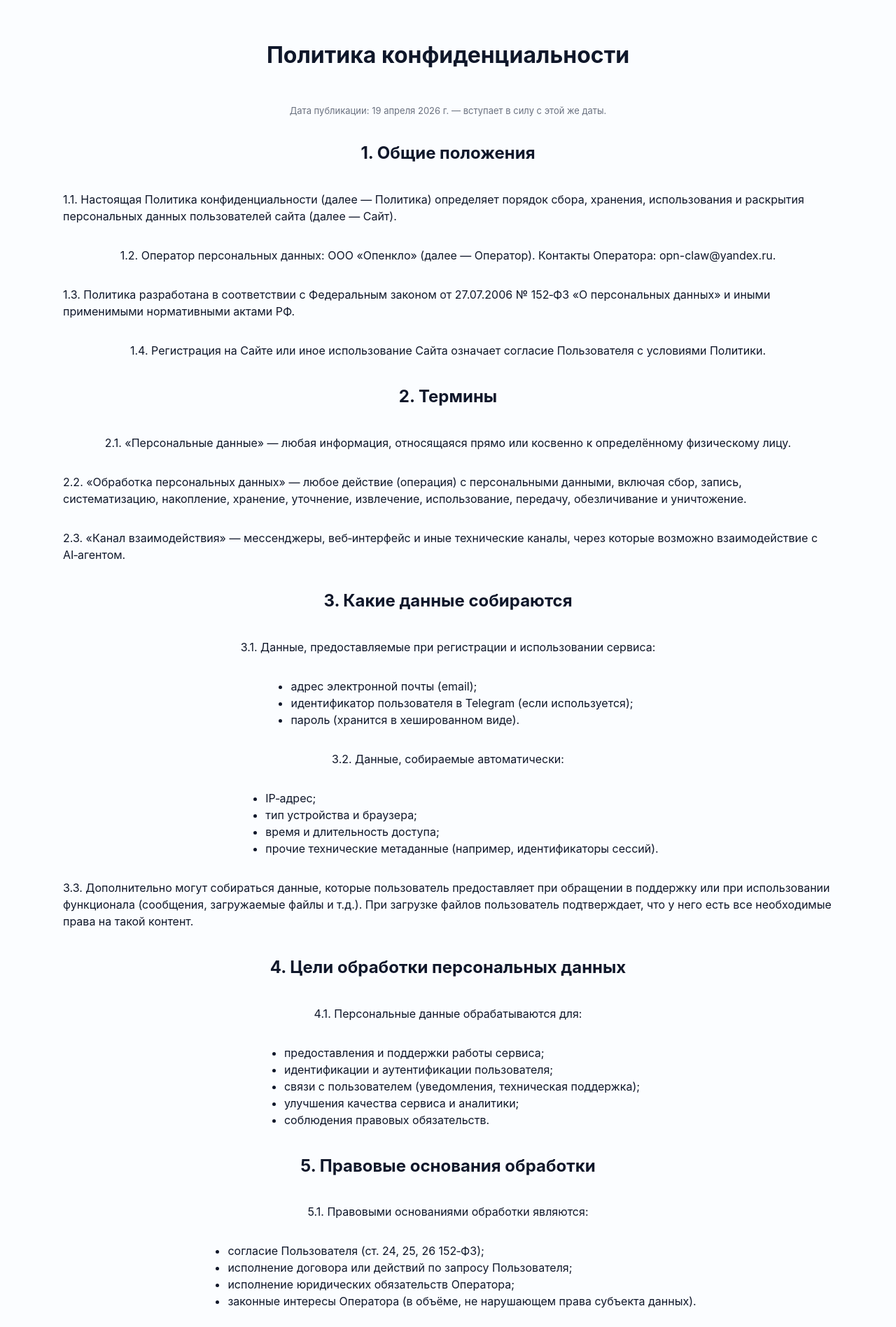
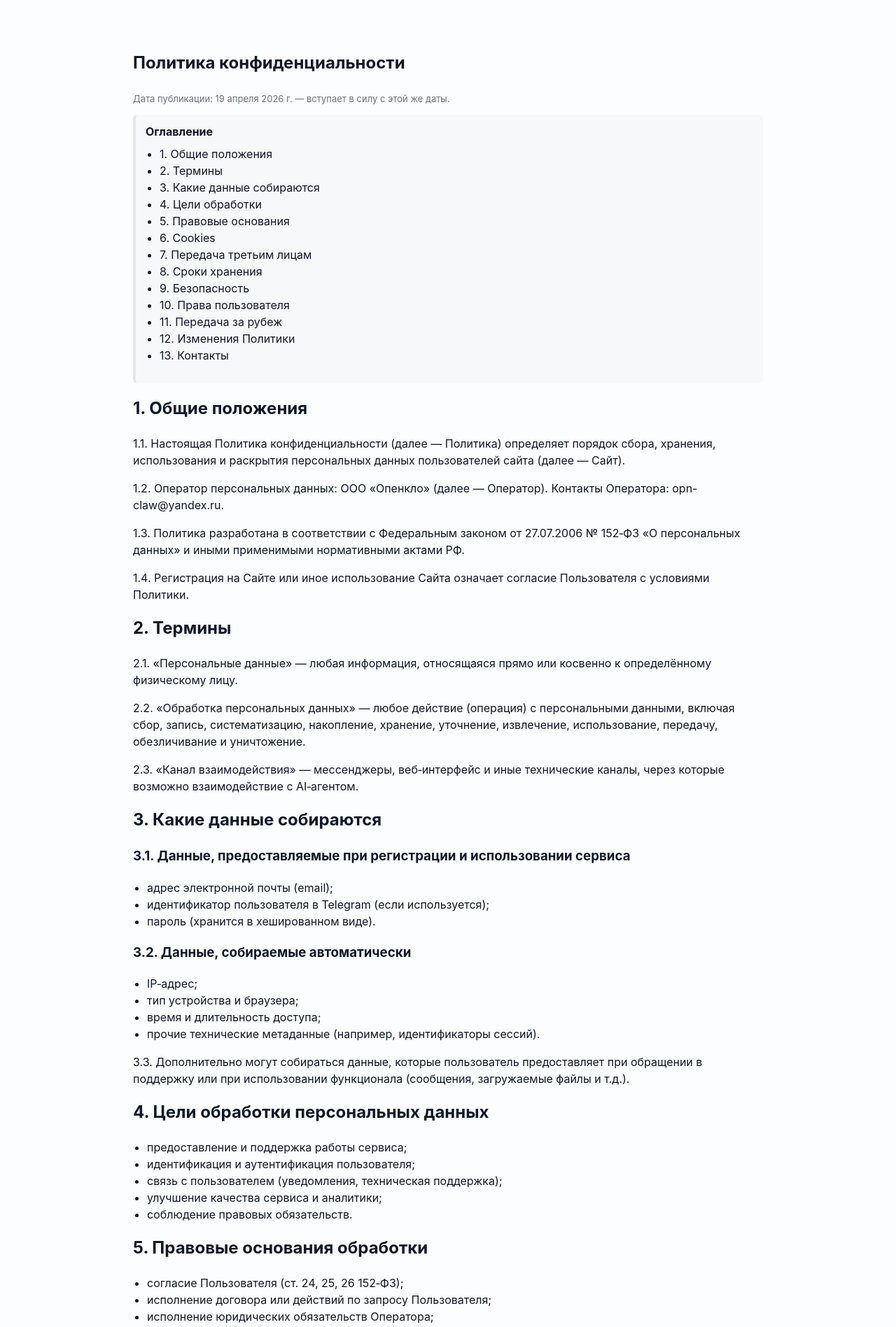
Before and after one commit to novaaurelis/nova-ai-agents-site-backup, a Next.js app: page /ru/privacy in a window 1280 px wide. Shown: the part 120-2017 px from the top of the page at 70% size. Built offline with nearby package versions, Linux system fonts and the light colour scheme.

Commit message:
style: improve privacy policy layout (RU)

```diff
--- a/pages/ru/privacy.js
+++ b/pages/ru/privacy.js
@@ -6,72 +6,108 @@ export default function RuPrivacy(){
     <div>
       <Header/>
       <main className="container">
+        <article className="policy">
+          <header className="policy-header">
             <h1>Политика конфиденциальности</h1>
-        <p className="muted">Дата публикации: 19 апреля 2026 г. — вступает в силу с этой же даты.</p>
+            <p className="muted"><time dateTime="2026-04-19">Дата публикации: 19 апреля 2026 г.</time> — вступает в силу с этой же даты.</p>
+          </header>
 
+          <nav className="toc" aria-label="Оглавление">
+            <strong>Оглавление</strong>
+            <ul>
+              <li><a href="#general">1. Общие положения</a></li>
+              <li><a href="#terms">2. Термины</a></li>
+              <li><a href="#collected">3. Какие данные собираются</a></li>
+              <li><a href="#purposes">4. Цели обработки</a></li>
+              <li><a href="#legal">5. Правовые основания</a></li>
+              <li><a href="#cookies">6. Cookies</a></li>
+              <li><a href="#third">7. Передача третьим лицам</a></li>
+              <li><a href="#storage">8. Сроки хранения</a></li>
+              <li><a href="#security">9. Безопасность</a></li>
+              <li><a href="#rights">10. Права пользователя</a></li>
+              <li><a href="#cross">11. Передача за рубеж</a></li>
+              <li><a href="#changes">12. Изменения Политики</a></li>
+              <li><a href="#contacts">13. Контакты</a></li>
+            </ul>
+          </nav>
+
+          <section id="general">
             <h2>1. Общие положения</h2>
             <p>1.1. Настоящая Политика конфиденциальности (далее — Политика) определяет порядок сбора, хранения, использования и раскрытия персональных данных пользователей сайта (далее — Сайт).</p>
             <p>1.2. Оператор персональных данных: ООО «Опенкло» (далее — Оператор). Контакты Оператора: opn-claw@yandex.ru.</p>
             <p>1.3. Политика разработана в соответствии с Федеральным законом от 27.07.2006 № 152‑ФЗ «О персональных данных» и иными применимыми нормативными актами РФ.</p>
             <p>1.4. Регистрация на Сайте или иное использование Сайта означает согласие Пользователя с условиями Политики.</p>
+          </section>
 
+          <section id="terms">
             <h2>2. Термины</h2>
             <p>2.1. «Персональные данные» — любая информация, относящаяся прямо или косвенно к определённому физическому лицу.</p>
             <p>2.2. «Обработка персональных данных» — любое действие (операция) с персональными данными, включая сбор, запись, систематизацию, накопление, хранение, уточнение, извлечение, использование, передачу, обезличивание и уничтожение.</p>
             <p>2.3. «Канал взаимодействия» — мессенджеры, веб‑интерфейс и иные технические каналы, через которые возможно взаимодействие с AI‑агентом.</p>
+          </section>
 
+          <section id="collected">
             <h2>3. Какие данные собираются</h2>
-        <p>3.1. Данные, предоставляемые при регистрации и использовании сервиса:</p>
+            <h3>3.1. Данные, предоставляемые при регистрации и использовании сервиса</h3>
             <ul>
               <li>адрес электронной почты (email);</li>
               <li>идентификатор пользователя в Telegram (если используется);</li>
               <li>пароль (хранится в хешированном виде).</li>
             </ul>
-        <p>3.2. Данные, собираемые автоматически:</p>
+
+            <h3>3.2. Данные, собираемые автоматически</h3>
             <ul>
               <li>IP‑адрес;</li>
               <li>тип устройства и браузера;</li>
               <li>время и длительность доступа;</li>
               <li>прочие технические метаданные (например, идентификаторы сессий).</li>
             </ul>
-        <p>3.3. Дополнительно могут собираться данные, которые пользователь предоставляет при обращении в поддержку или при использовании функционала (сообщения, загружаемые файлы и т.д.). При загрузке файлов пользователь подтверждает, что у него есть все необходимые права на такой контент.</p>
 
+            <p>3.3. Дополнительно могут собираться данные, которые пользователь предоставляет при обращении в поддержку или при использовании функционала (сообщения, загружаемые файлы и т.д.).</p>
+          </section>
+
+          <section id="purposes">
             <h2>4. Цели обработки персональных данных</h2>
-        <p>4.1. Персональные данные обрабатываются для:</p>
             <ul>
-          <li>предоставления и поддержки работы сервиса;</li>
-          <li>идентификации и аутентификации пользователя;</li>
-          <li>связи с пользователем (уведомления, техническая поддержка);</li>
-          <li>улучшения качества сервиса и аналитики;</li>
-          <li>соблюдения правовых обязательств.</li>
+              <li>предоставление и поддержка работы сервиса;</li>
+              <li>идентификация и аутентификация пользователя;</li>
+              <li>связь с пользователем (уведомления, техническая поддержка);</li>
+              <li>улучшение качества сервиса и аналитики;</li>
+              <li>соблюдение правовых обязательств.</li>
             </ul>
+          </section>
 
+          <section id="legal">
             <h2>5. Правовые основания обработки</h2>
-        <p>5.1. Правовыми основаниями обработки являются:</p>
             <ul>
               <li>согласие Пользователя (ст. 24, 25, 26 152‑ФЗ);</li>
               <li>исполнение договора или действий по запросу Пользователя;</li>
               <li>исполнение юридических обязательств Оператора;</li>
               <li>законные интересы Оператора (в объёме, не нарушающем права субъекта данных).</li>
             </ul>
+          </section>
 
+          <section id="cookies">
             <h2>6. Cookies и технологии отслеживания</h2>
             <p>6.1. Используются:</p>
             <ul>
               <li>сессионные cookies — для авторизации и поддержания сессии;</li>
               <li>аналитические cookies — для сбора обезличенной статистики посещений (например, Яндекс.Метрика и/или Google Analytics).</li>
             </ul>
-        <p>6.2. Пользователь может отключить cookies в настройках браузера, но некоторые функции Сервиса при этом будут недоступны.</p>
-        <p>6.3. На Сайте могут работать сторонние скрипты/плагины (CDN, аналитика) — отдельные обработчики могут собирать данные в соответствии со своими политиками конфиденциальности.</p>
+            <p>6.2. Пользователь может отключить cookies в настройках браузера. При этом некоторые функции сервиса могут стать недоступны.</p>
+          </section>
 
+          <section id="third">
             <h2>7. Передача данных третьим лицам и обработчикам</h2>
             <p>7.1. Оператор не продаёт персональные данные. Передача возможна только в следующих случаях:</p>
             <ul>
               <li>по запросу уполномоченных органов в пределах, установленных законом;</li>
-          <li>подрядчикам и провайдерам услуг (хостинг, аналитика, рассылки) в объёме, необходимом для оказания услуг; такие подрядчики обязаны обеспечивать конфиденциальность и безопасность данных.</li>
+              <li>подрядчикам и провайдерам услуг (хостинг, аналитика, рассылки) в объёме, необходимом для оказания услуг.</li>
             </ul>
             <p>7.2. Персональные данные не передаются третьим лицам для целей рекламы без отдельного согласия Пользователя.</p>
+          </section>
 
+          <section id="storage">
             <h2>8. Хранение данных и сроки</h2>
             <p>8.1. Персональные данные хранятся в течение времени, необходимого для достижения целей обработки и в соответствии с требованиями законодательства РФ.</p>
             <p>8.2. Рекомендуемые сроки хранения (пример):</p>
@@ -79,30 +115,59 @@ export default function RuPrivacy(){
               <li>данные аккаунта — до удаления аккаунта пользователем;</li>
               <li>журналы доступа и служебные логи — до 1 года.</li>
             </ul>
+          </section>
 
-        <h2>9. Безопасность данных</h2>
+          <section id="security">
+            <h2>9. Защита данных</h2>
             <p>9.1. Администрация принимает организационные и технические меры для защиты персональных данных: хеширование паролей, ограничение доступа, использование HTTPS, резервное копирование и т.д.</p>
-        <p>9.2. Несмотря на меры, абсолютную безопасность гарантировать нельзя. При обнаружении утечки Оператор уведомит затронутых пользователей и компетентные органы в порядке, установленном законом.</p>
+            <p>9.2. При обнаружении утечки Оператор уведомит затронутых пользователей и компетентные органы в порядке, установленном законом.</p>
+          </section>
 
-        <h2>10. Права субъектов персональных данных</h2>
+          <section id="rights">
+            <h2>10. Права субъекта персональных данных</h2>
             <p>10.1. Пользователь вправе:</p>
             <ul>
               <li>получать информацию об обработке своих персональных данных;</li>
               <li>требовать уточнения, блокирования или удаления данных;</li>
               <li>отозвать согласие на обработку (если основание — согласие);</li>
-          <li>требовать ограничения или возражать против обработки в предусмотренных законом случаях;</li>
               <li>подать жалобу в уполномоченный орган (Роскомнадзор).</li>
             </ul>
-        <p>10.2. Для реализации прав Пользователь может направить запрос на e‑mail: opn-claw@yandex.ru. Запросы обрабатываются в соответствии с законом.</p>
+            <p>10.2. Для реализации прав Пользователь может направить запрос на e‑mail: opn-claw@yandex.ru.</p>
+          </section>
 
+          <section id="cross">
             <h2>11. Передача данных за рубеж</h2>
             <p>11.1. При необходимости персональные данные могут передаваться за пределы Российской Федерации поставщикам услуг. В этом случае Оператор обеспечивает защиту данных и соблюдение применимого законодательства.</p>
+          </section>
 
+          <section id="changes">
             <h2>12. Изменение Политики</h2>
             <p>12.1. Оператор оставляет за собой право вносить изменения в Политику. Актуальная редакция публикуется по адресу: https://opn-claw.pro/policy (или другой URL).</p>
             <p>12.2. Продолжение использования Сайта после изменений означает согласие с новой редакцией.</p>
+          </section>
+
+          <aside id="contacts" className="contacts">
+            <h3>Контакты</h3>
+            <p>По вопросам обработки персональных данных и для реализации прав обращайтесь:</p>
+            <ul>
+              <li>e‑mail: <a href="mailto:opn-claw@yandex.ru">opn-claw@yandex.ru</a></li>
+            </ul>
+          </aside>
 
           <p style={{marginTop:20}}><Link href="/ru">← На главную</Link></p>
+        </article>
+
+        <style jsx>{`
+          .policy { max-width: 900px; margin: 18px auto; padding: 0 18px; }
+          .policy-header { margin-bottom: 12px; }
+          .toc { background: #f7f8fa; border-left: 4px solid #e6e6e6; padding: 12px 14px; margin: 8px 0 18px; border-radius: 6px; }
+          .toc ul { margin: 8px 0 0; padding-left: 18px; }
+          .toc a { color: inherit; text-decoration: none; }
+          .policy h2 { margin-top: 18px; }
+          .policy ul { margin: 8px 0 16px; padding-left: 20px; }
+          .contacts { background:#fbfbfb; border:1px solid #eee; padding:12px; margin:18px 0; border-radius:6px }
+          @media (max-width: 640px) { .policy { padding: 0 12px } }
+        `}</style>
       </main>
     </div>
   )
```
Lines whose indentation alone changed are shown as unchanged.
